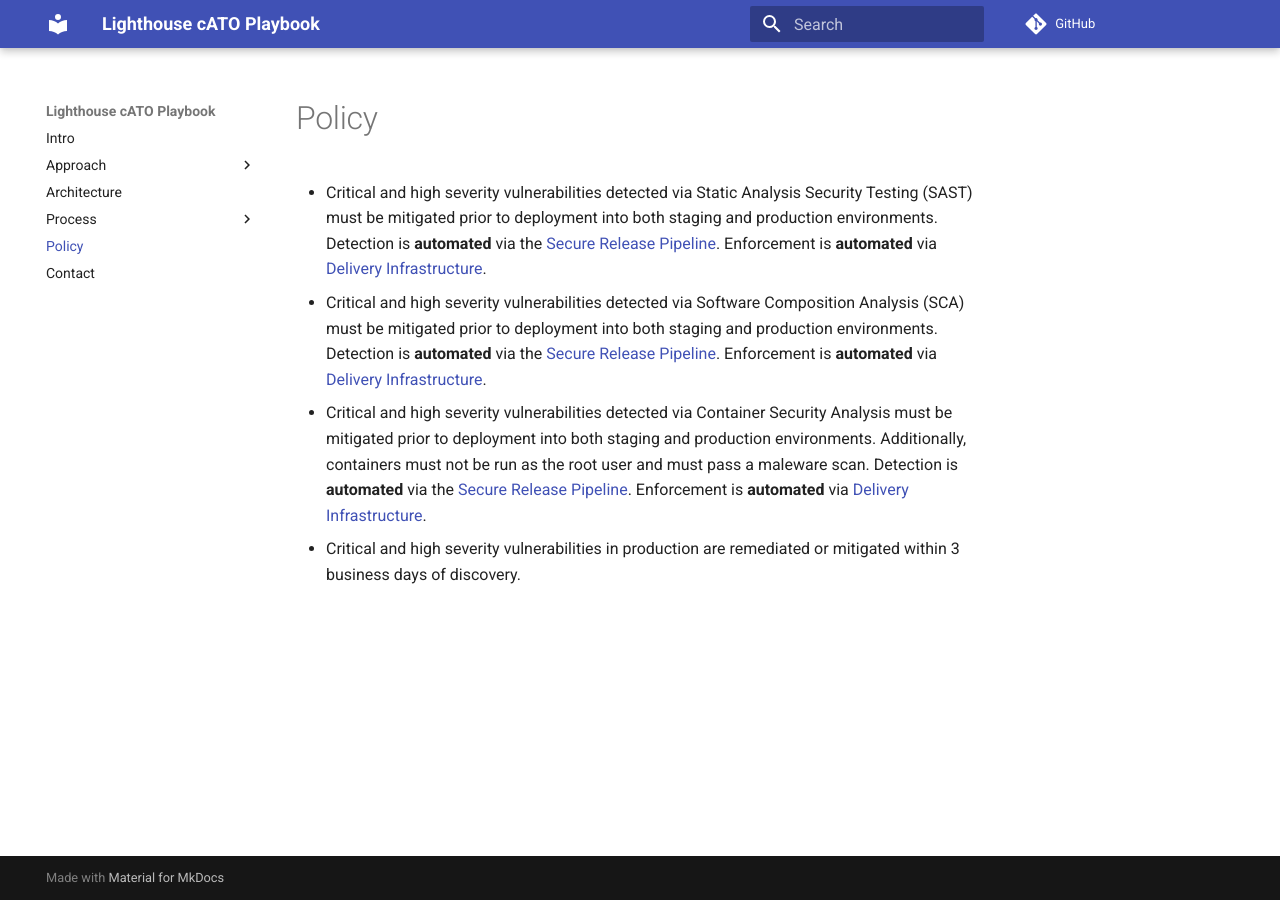
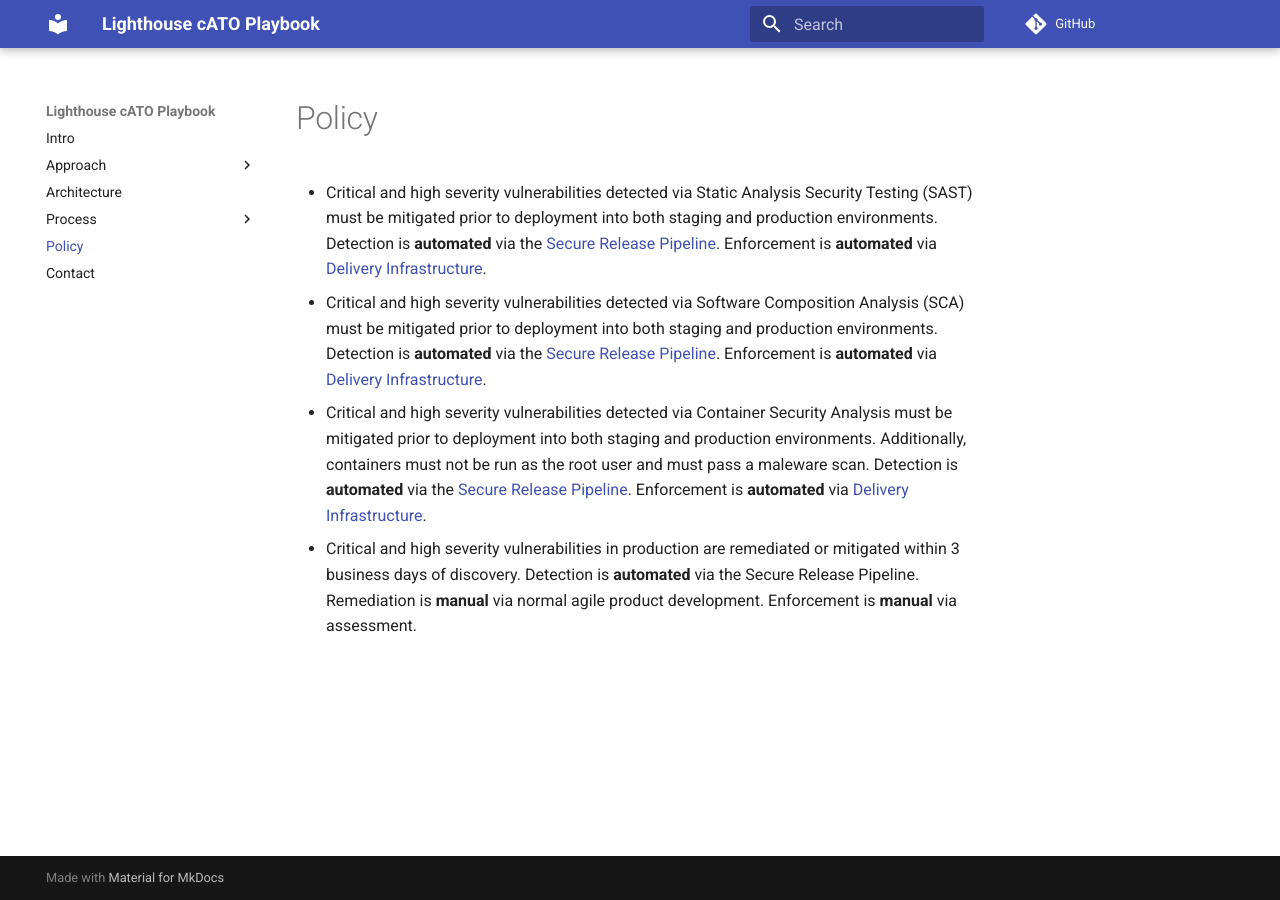
Before and after one commit to rise8-us/cato-playbook, an MkDocs documentation site: the page built from docs/policy.md, in a window 1280 px wide. Built offline with MkDocs 1.6.1 and Material for MkDocs 9.7.7, drawn with Linux system fonts in a browser that asks for light colours; comment, search, counter and statistics services are not loaded.

Commit message:
Updated policy

```diff
--- a/docs/policy.md
+++ b/docs/policy.md
@@ -14,4 +14,5 @@ must pass a maleware scan. Detection is **automated** via the
 [Secure Release Pipeline]((https://github.com/department-of-veterans-affairs/lighthouse-tornado)). Enforcement is
 **automated** via [Delivery Infrastructure](https://department-of-veterans-affairs.github.io/lighthouse-di-documentation/).
 - Critical and high severity vulnerabilities in production are remediated or mitigated within 3 business days of
-discovery.
+discovery. Detection is **automated** via the Secure Release Pipeline. Remediation is **manual** via normal agile
+product development. Enforcement is **manual** via assessment.
```
